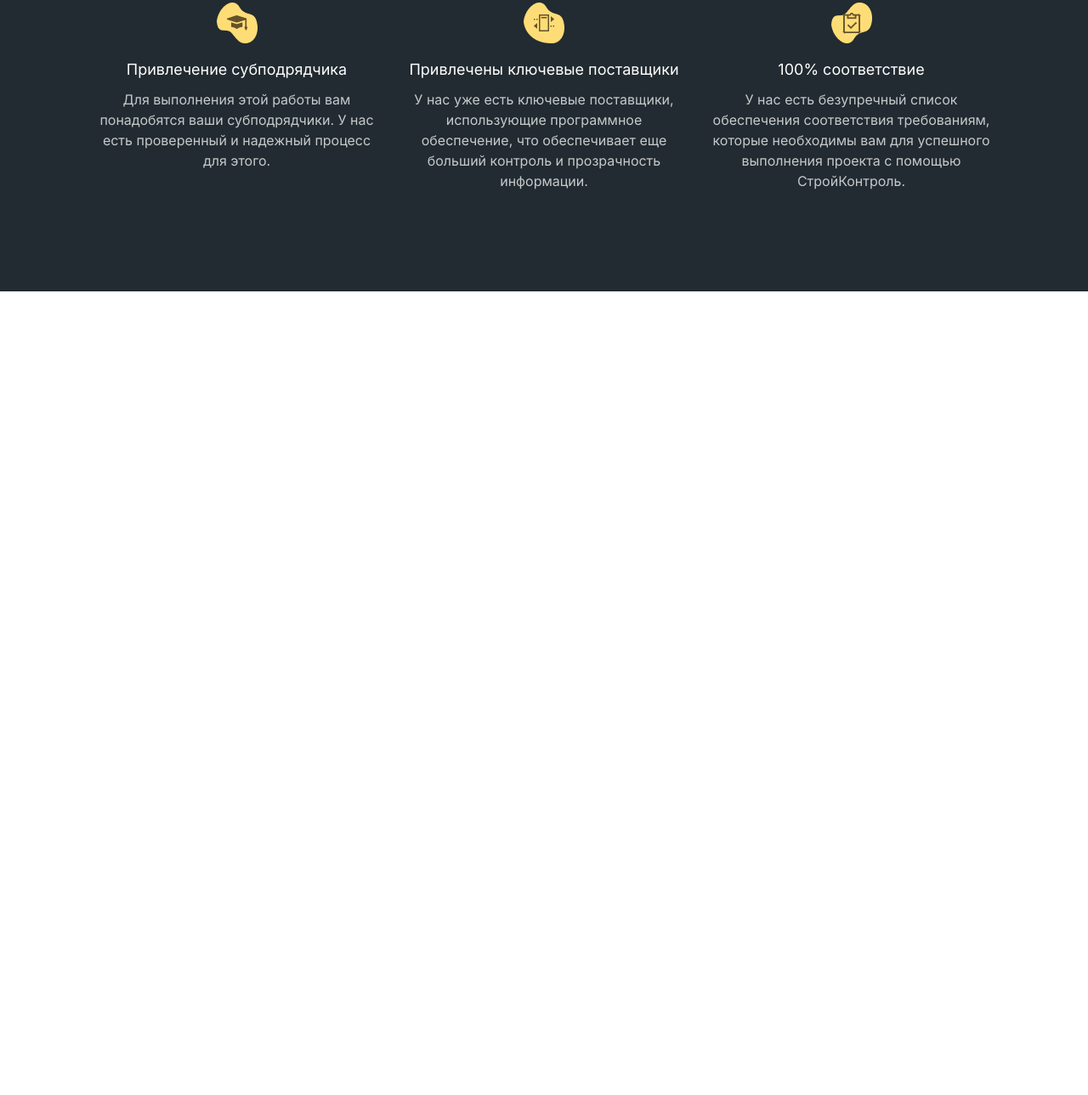
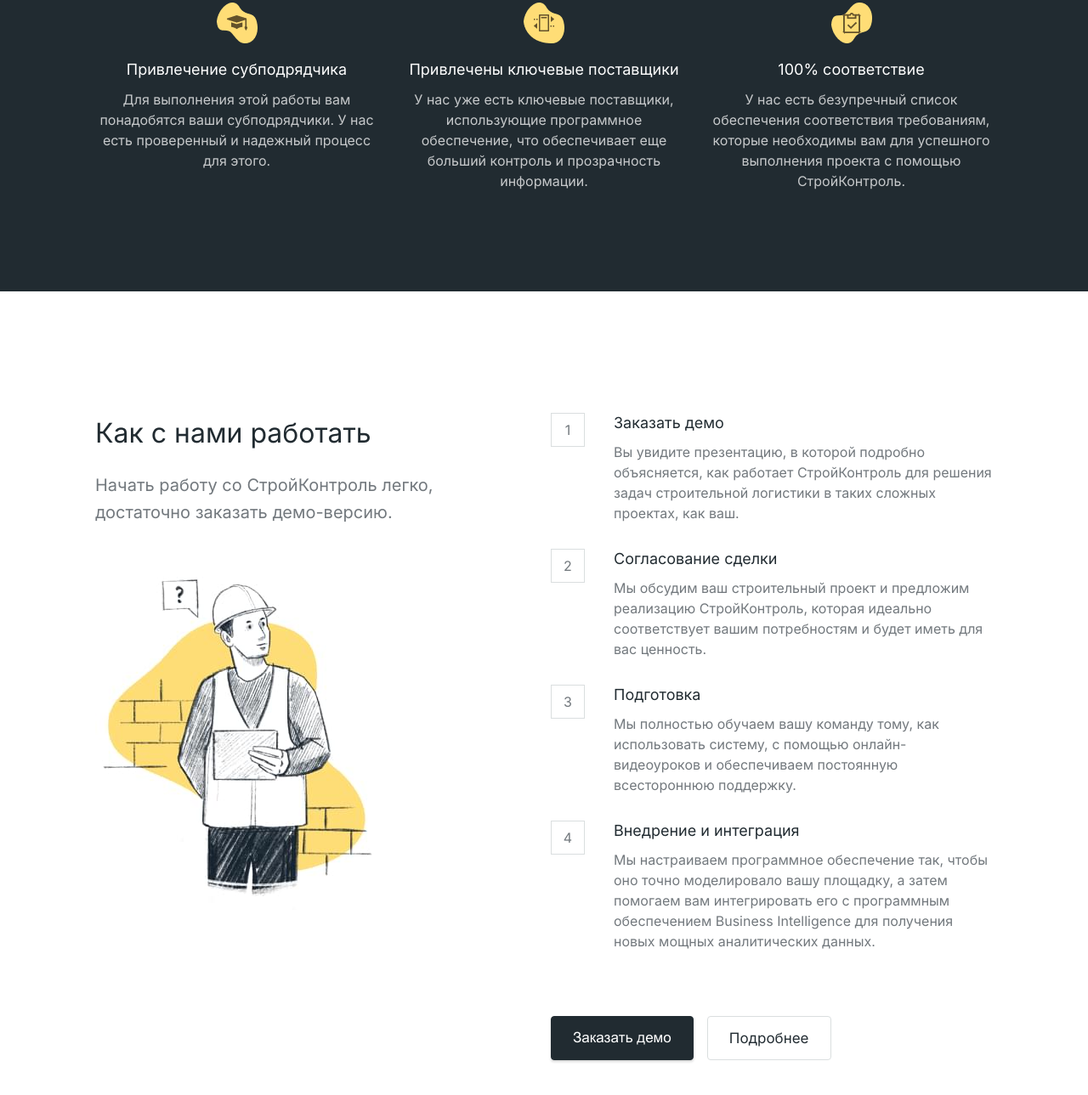
Before and after one commit to Barsoom-coder/stroyControl, a website: page app/index.html in a window 1280 px wide. Shown: the part 6808-8097 px from the top of the page at 85% size. Before the commit the page ends 7151 px from the top, so only its background shows below. Drawn offline with Linux system fonts and the light colour scheme.

Commit message:
added question section

```diff
--- a/app/index.html
+++ b/app/index.html
@@ -360,6 +360,52 @@
 		</div>
 	</section>
 
+	<section class="questions">
+		<div class="container">
+			<div class="questions__inner">
+				<div class="questions__title-wrap">
+					<h2 class="questions__title title">Как с нами работать</h2>
+					<h3 class="questions__subtitle">Начать работу со СтройКонтроль легко, достаточно заказать демо-версию.</h3>
+					<div class="questions__img-box"><img src="img/dest/questions/title-wrap-worker.jpg" alt="worker"></div>
+				</div>
+
+				<div class="questions__info">
+
+					<ol class="questions__info-list">
+						<li class="questions__info-item">
+							<h4 class="questions__item-title">Заказать демо</h4>
+							<p class="questions__item-text">Вы увидите презентацию, в которой подробно объясняется, как работает
+								СтройКонтроль для решения задач строительной логистики в таких сложных проектах, как ваш.</p>
+						</li>
+						<li class="questions__info-item">
+							<h4 class="questions__item-title">Согласование сделки</h4>
+							<p class="questions__item-text">Мы обсудим ваш строительный проект и предложим реализацию СтройКонтроль,
+								которая идеально соответствует вашим потребностям и будет иметь для вас ценность.</p>
+						</li>
+						<li class="questions__info-item">
+							<h4 class="questions__item-title">Подготовка</h4>
+							<p class="questions__item-text">Мы полностью обучаем вашу команду тому, как использовать систему, с
+								помощью
+								онлайн-видеоуроков и обеспечиваем постоянную всестороннюю поддержку.</p>
+						</li>
+						<li class="questions__info-item">
+							<h4 class="questions__item-title">Внедрение и интеграция</h4>
+							<p class="questions__item-text">Мы настраиваем программное обеспечение так, чтобы оно точно моделировало
+								вашу площадку, а затем помогаем вам интегрировать его с программным обеспечением Business Intelligence
+								для
+								получения новых мощных аналитических данных.</p>
+						</li>
+					</ol>
+
+					<div class="questions__buttons">
+						<a class="questions__order-btn btn-order" href="#">Заказать демо</a>
+						<a class="questions__details-btn btn-details" href="#">Подробнее</a>
+					</div>
+				</div>
+			</div>
+		</div>
+	</section>
+
 
 	<script src="js/app.min.js"></script>
 
--- /dev/null
+++ b/app/sass/_questions.scss
@@ -0,0 +1,74 @@
+.questions {
+	padding-top: 143px;
+	margin-bottom: 96px;
+	&__inner {
+		display: flex;
+		justify-content: space-between;
+	}
+	&__title-wrap {
+		padding-right: 74px;
+	}
+	&__title {
+		text-align: left !important;
+		padding-bottom: 21px !important;
+	}
+	&__subtitle {
+		@include  text_20px;
+		text-align: left !important;
+		padding-bottom: 60px;
+	}
+	&__img-box {
+		img {
+			width: 336px;
+		}
+	}
+	&__info {
+		max-width: 520px;
+	}
+	&__info-list {
+		padding-bottom: 30px;
+		counter-reset: counter;
+		padding-left: 0;
+	}
+	&__info-item {
+		padding-left: 74px;
+		padding-bottom: 30px;
+		position: relative;
+		&::before {
+			content:  counter(counter) ;
+			counter-increment: counter;
+			position: absolute;
+			width: 40px;
+			height: 40px;
+			font-weight: 400;
+			text-align: center;
+			padding-top: 10px;
+			font-size: 16px;
+			line-height: 19px;
+			color: #72787D;
+			left: 0;
+			top: 0;
+			border: 1px solid #DADEDF;
+		}
+	}
+	&__item-title {
+		font-weight: 400;
+		font-size: 18px;
+		line-height: 24px;
+		color: #212B31;
+		padding-bottom: 10px;
+	}
+	&__item-text {
+		font-weight: 400;
+		font-size: 16px;
+		line-height: 24px;
+		color: #72787D;
+	}
+	&__buttons {
+		display: flex;
+		align-items: center;
+	}
+	&__order-btn {
+		margin-right: 16px;
+	}
+}
--- a/app/sass/main.sass
+++ b/app/sass/main.sass
@@ -8,6 +8,7 @@
 @import delivery
 @import quality
 @import features
+@import questions
 // CUSTOM USER STYLES & IMPORTS
 
 %Arial
```
Also changed, not shown: app/css/app.min.css, app/img/dest/questions/title-wrap-worker.jpg (added), app/img/src/questions/title-wrap-worker.jpg (added).
